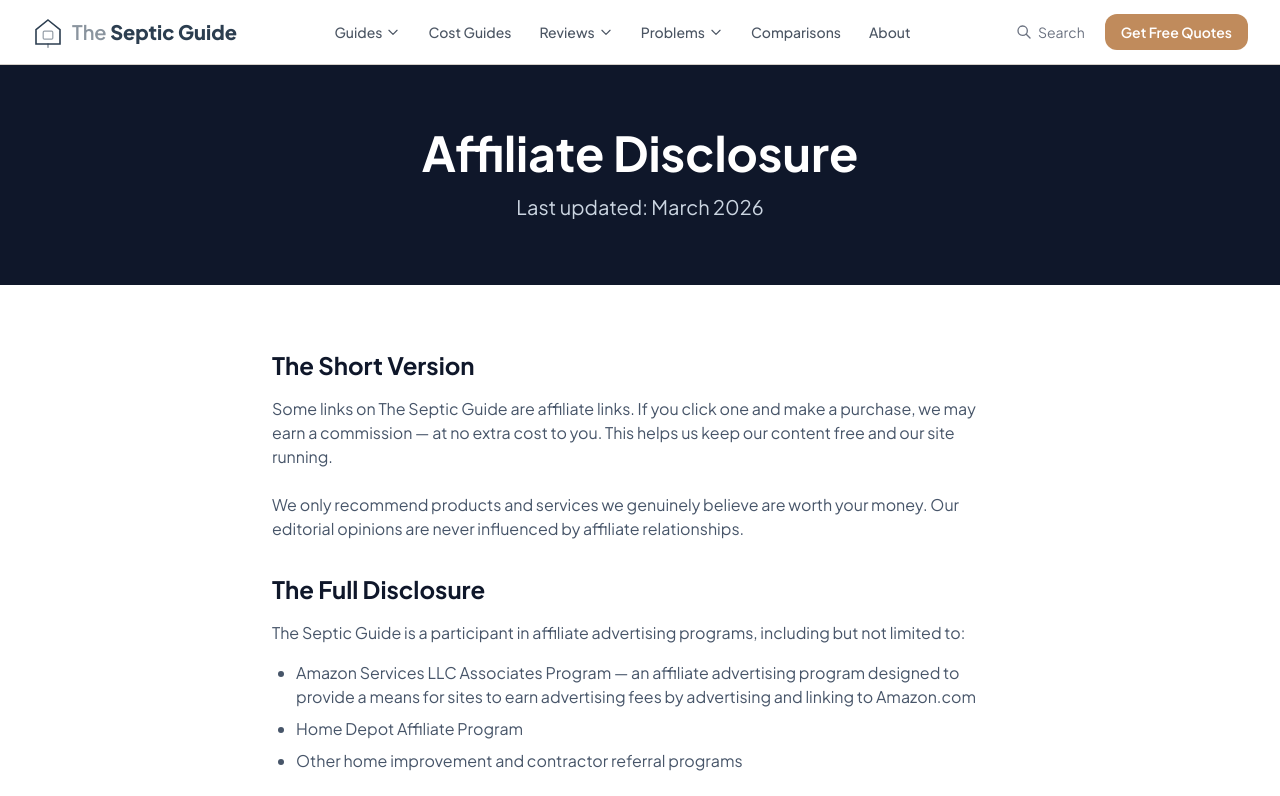
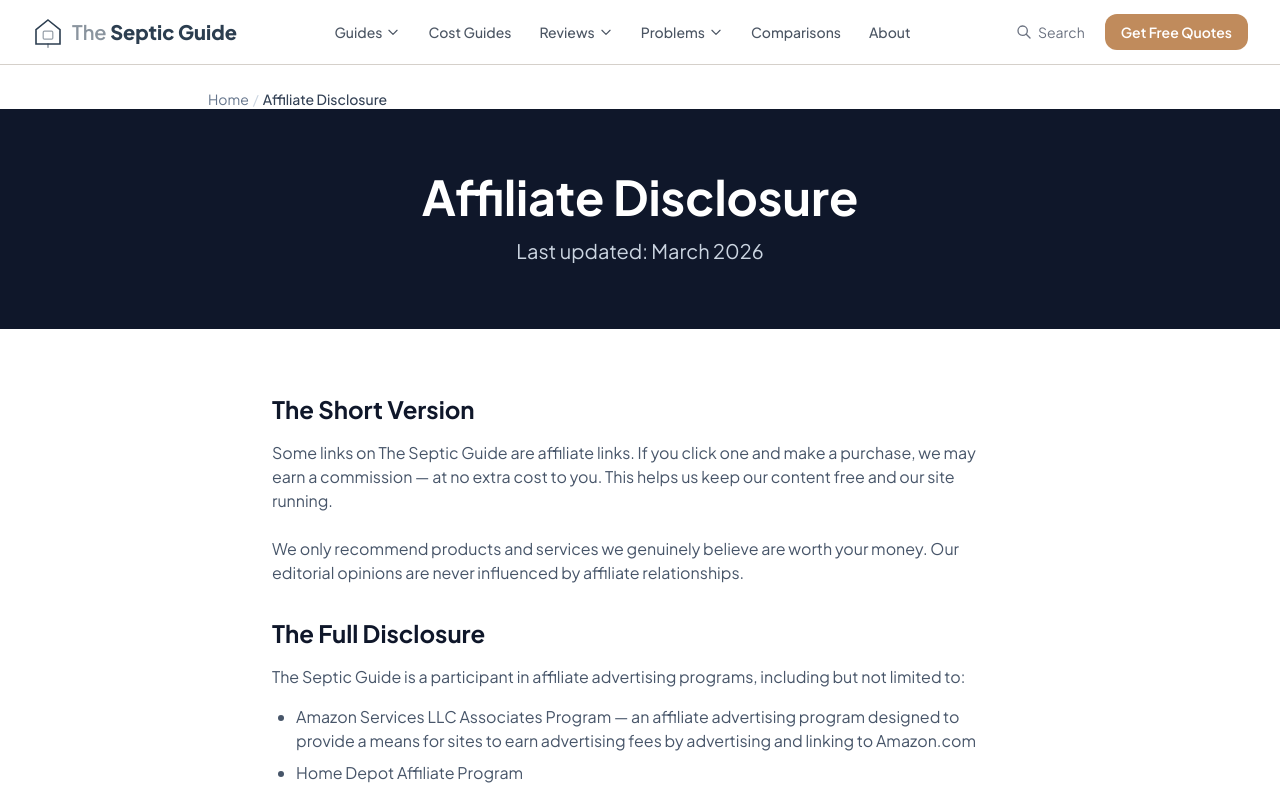
Before and after one commit to thebasementguide2026/theseptic.guide-, a Next.js app: page /affiliate-disclosure in a window 1280 px wide. Shown: the top 796 px of the page. Built offline with nearby package versions, Linux system fonts and the light colour scheme.

Commit message:
Add breadcrumbs to affiliate-disclosure page

```diff
--- a/app/affiliate-disclosure/page.tsx
+++ b/app/affiliate-disclosure/page.tsx
@@ -1,5 +1,6 @@
 import { Metadata } from 'next';
 import Link from 'next/link';
+import Breadcrumbs from '@/components/Breadcrumbs';
 
 export const metadata: Metadata = {
   title: 'Affiliate Disclosure | The Septic Guide',
@@ -9,6 +10,7 @@ export const metadata: Metadata = {
 export default function AffiliateDisclosurePage() {
   return (
     <main className="min-h-screen bg-white">
+            <Breadcrumbs items={[{ label: 'Affiliate Disclosure' }]} />
       <section className="bg-slate-900 text-white py-16">
         <div className="container mx-auto px-4 max-w-4xl text-center">
           <h1 className="text-4xl md:text-5xl font-bold mb-4">Affiliate Disclosure</h1>
```
